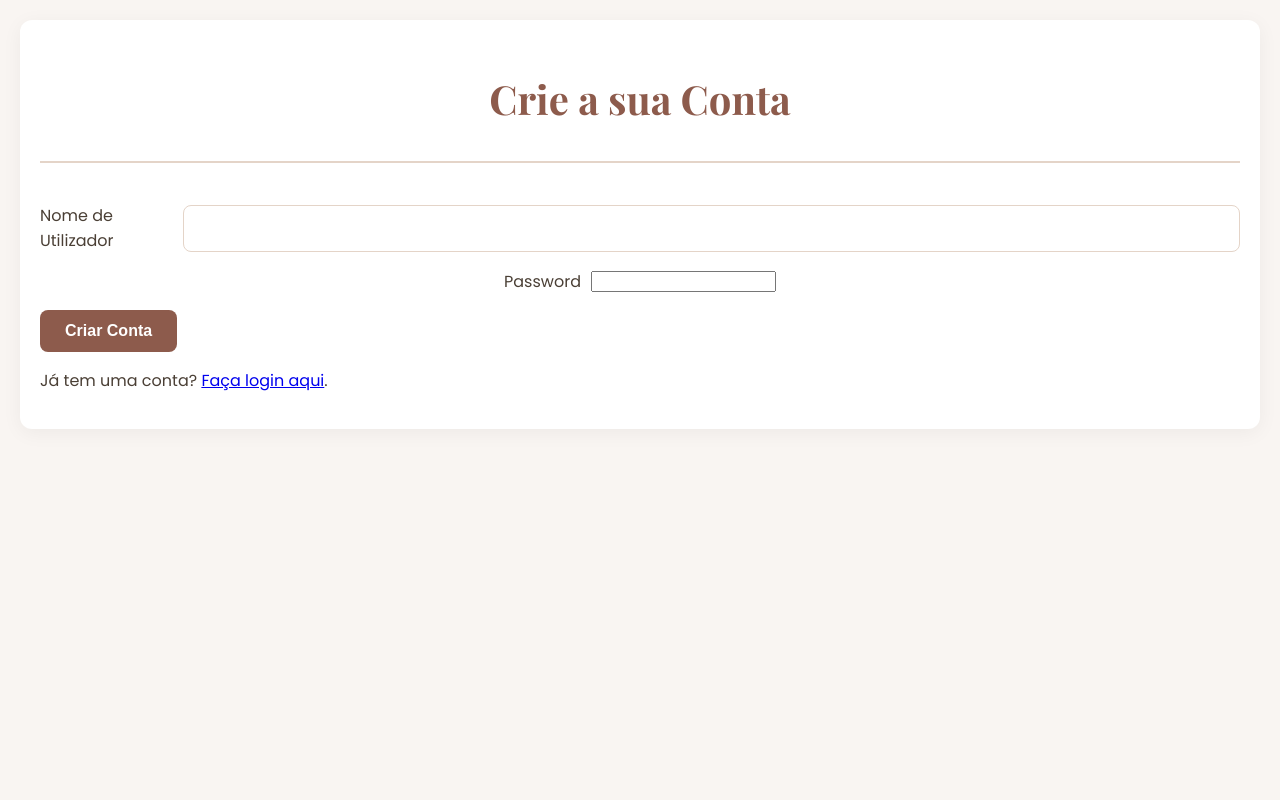
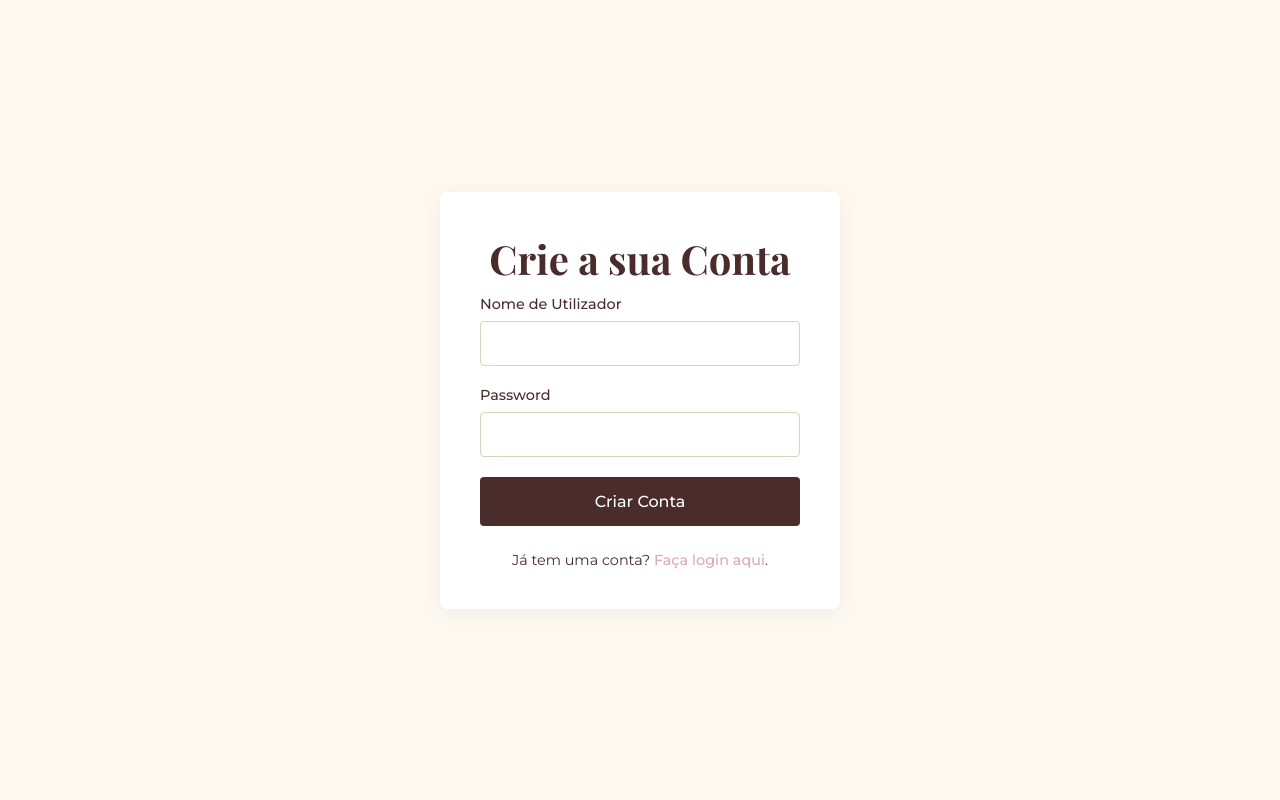
Before and after one commit to awaltmayer/doceria_sistema, a Flask app: page /register in a window 1280 px wide. Run offline with Flask 3, Linux system fonts and the light colour scheme.

Commit message:
css ajustado

```diff
--- a/static/style.css
+++ b/static/style.css
@@ -1,213 +1,134 @@
-/* Reset Básico e Fontes */
-@import url('https://fonts.googleapis.com/css2?family=Poppins:wght@400;600;700&family=Playfair+Display:wght@700&display=swap');
+/* Importar Fontes do Google */
+@import url('https://fonts.googleapis.com/css2?family=Playfair+Display:wght@700&family=Montserrat:wght@400;500&display=swap');
 
+/* Reset Básico e Cores */
 :root {
-    --cor-principal: #8D5B4C;
-    --cor-secundaria: #E4D4C8;
-    --cor-fundo: #F9F5F2;
-    --cor-texto: #4A3F35;
-    --cor-sucesso: #4CAF50;
-    --cor-info: #2196F3;
-    --cor-perigo: #f44336;
+    --background-color: #FDF8F0; /* Creme suave */
+    --text-color: #4A2C2A; /* Castanho chocolate */
+    --primary-color: #D9AAB7; /* Rosa suave */
+    --border-color: #dcd1c0;
+    --white: #ffffff;
+}
+
+* {
+    margin: 0;
+    padding: 0;
+    box-sizing: border-box;
 }
 
 body {
-    font-family: 'Poppins', sans-serif;
-    background-color: var(--cor-fundo);
-    color: var(--cor-texto);
-    margin: 0;
+    font-family: 'Montserrat', sans-serif;
+    background-color: var(--background-color);
+    color: var(--text-color);
+    display: flex;
+    justify-content: center;
+    align-items: center;
+    min-height: 100vh;
     padding: 20px;
-    line-height: 1.6;
 }
 
-.container {
-    max-width: 1200px;
-    margin: 0 auto;
-    padding: 20px;
-    background-color: #fff;
-    border-radius: 12px;
-    box-shadow: 0 4px 20px rgba(0,0,0,0.05);
-}
-
-header {
+/* Estrutura do Cartão de Login */
+.auth-container {
+    width: 100%;
+    max-width: 400px;
+    padding: 40px;
+    background-color: var(--white);
+    border-radius: 8px;
+    box-shadow: 0 4px 20px rgba(0, 0, 0, 0.05);
     text-align: center;
-    margin-bottom: 40px;
-    border-bottom: 2px solid var(--cor-secundaria);
-    padding-bottom: 20px;
 }
 
 header h1 {
     font-family: 'Playfair Display', serif;
-    color: var(--cor-principal);
     font-size: 2.5rem;
     margin-bottom: 10px;
 }
 
-/* Botões */
-.button-principal, button {
-    background-color: var(--cor-principal);
-    color: white;
-    padding: 12px 25px;
-    border: none;
-    border-radius: 8px;
-    font-weight: 600;
-    text-decoration: none;
-    cursor: pointer;
-    transition: background-color 0.3s, transform 0.2s;
+header p {
     font-size: 1rem;
+    color: #8a7a78;
+    margin-bottom: 30px;
 }
 
-.button-principal:hover, button:hover {
-    background-color: #6a4539;
-    transform: translateY(-2px);
+/* Formulário */
+.auth-form {
+    width: 100%;
+    display: flex;
+    flex-direction: column;
 }
 
-.button-carrinho {
-    display: inline-block;
-    margin-top: 10px;
-    padding: 10px 20px;
-    background-color: #fff;
-    color: var(--cor-principal);
-    border: 2px solid var(--cor-principal);
-    border-radius: 8px;
-    font-weight: 600;
-    text-decoration: none;
-    transition: background-color 0.3s, color 0.3s;
+.form-group {
+    text-align: left;
+    margin-bottom: 20px;
 }
 
-.button-carrinho:hover {
-    background-color: var(--cor-principal);
-    color: #fff;
+.form-group label {
+    display: block;
+    margin-bottom: 8px;
+    font-weight: 500;
+    font-size: 0.9rem;
 }
 
-/* Grid do Cardápio */
-.trufas-grid {
-    display: grid;
-    grid-template-columns: repeat(auto-fit, minmax(300px, 1fr));
-    gap: 30px;
+.form-group input {
+    width: 100%;
+    padding: 12px;
+    border: 1px solid var(--border-color);
+    border-radius: 4px;
+    font-family: 'Montserrat', sans-serif;
+    font-size: 1rem;
+    transition: border-color 0.3s, box-shadow 0.3s;
 }
 
-.trufa-card {
-    background-color: var(--cor-fundo);
-    border: 1px solid var(--cor-secundaria);
-    border-radius: 12px;
-    padding: 20px;
-    text-align: center;
-    box-shadow: 0 2px 10px rgba(0,0,0,0.05);
-    transition: transform 0.3s, box-shadow 0.3s;
+.form-group input:focus {
+    outline: none;
+    border-color: var(--primary-color);
+    box-shadow: 0 0 0 3px rgba(217, 170, 183, 0.2);
 }
 
-.trufa-card:hover {
-    transform: translateY(-5px);
-    box-shadow: 0 8px 25px rgba(0,0,0,0.1);
+button {
+    padding: 15px;
+    border: none;
+    border-radius: 4px;
+    background-color: var(--text-color);
+    color: var(--white);
+    font-family: 'Montserrat', sans-serif;
+    font-size: 1rem;
+    font-weight: 500;
+    cursor: pointer;
+    transition: background-color 0.3s;
 }
 
-.trufa-card img {
-    max-width: 100%;
-    height: 200px;
-    object-fit: cover;
-    border-radius: 8px;
-    margin-bottom: 15px;
+button:hover {
+    background-color: #3b2321;
 }
 
-.trufa-card h2 {
-    font-family: 'Playfair Display', serif;
-    color: var(--cor-principal);
-    margin: 10px 0;
+/* Links e Mensagens */
+.auth-switch {
+    margin-top: 25px;
+    font-size: 0.9rem;
 }
 
-.trufa-card .preco {
-    font-size: 1.2rem;
-    font-weight: 600;
-    color: var(--cor-texto);
-    margin: 10px 0;
+.auth-switch a {
+    color: var(--primary-color);
+    text-decoration: none;
+    font-weight: 500;
 }
 
-/* Formulários */
-.form-group {
-    margin: 15px 0;
-    display: flex;
-    align-items: center;
-    justify-content: center;
-    gap: 10px;
+.auth-switch a:hover {
+    text-decoration: underline;
 }
 
-input[type="number"], input[type="text"], input[type="tel"], textarea {
-    padding: 10px;
-    border-radius: 8px;
-    border: 1px solid var(--cor-secundaria);
-    font-family: 'Poppins', sans-serif;
-    font-size: 1rem;
-    width: 100%;
-    box-sizing: border-box;
+.flashes {
+    margin-bottom: 20px;
 }
 
-input[type="number"] {
-    width: 80px;
+.flash {
+    padding: 10px;
+    border-radius: 4px;
+    color: var(--white);
 }
 
-/* Página do Carrinho e Obrigado */
-.carrinho-tabela {
-    width: 100%;
-    border-collapse: collapse;
-    margin: 30px 0;
-}
-
-.carrinho-tabela th, .carrinho-tabela td {
-    padding: 15px;
-    text-align: left;
-    border-bottom: 1px solid var(--cor-secundaria);
-}
-
-.carrinho-tabela th {
-    background-color: var(--cor-fundo);
-    font-weight: 600;
-}
-
-.carrinho-tabela tfoot td {
-    font-size: 1.2rem;
-    font-weight: 700;
-}
-
-.checkout-form {
-    background-color: var(--cor-fundo);
-    padding: 30px;
-    border-radius: 12px;
-    margin-top: 30px;
-}
-
-.obrigado-container {
-    text-align: center;
-    padding: 40px 0;
-}
-
-.obrigado-container .endereco {
-    background: #eee;
-    padding: 15px;
-    border-radius: 8px;
-    display: inline-block;
-    margin-top: 10px;
-}
-
-/* Mensagens Flash */
-.flashes {
-    list-style: none;
-    padding: 0;
-    margin: 20px 0;
-}
-.flash {
-    padding: 15px;
-    margin-bottom: 15px;
-    border-radius: 8px;
-    color: white;
-}
-.flash.success { background-color: var(--cor-sucesso); }
-.flash.info { background-color: var(--cor-info); }
-.flash.danger { background-color: var(--cor-perigo); }
-
-/* Página de Boas-Vindas */
-.welcome-container {
-    text-align: center;
-    padding-top: 100px;
-    padding-bottom: 100px;
-}
+.flash.success { background-color: #28a745; }
+.flash.danger { background-color: #dc3545; }
+.flash.warning { background-color: #ffc107; color: #333;}
+.flash.info { background-color: #17a2b8; }
--- a/templates/login.html
+++ b/templates/login.html
@@ -7,7 +7,7 @@
     <link rel="stylesheet" href="{{ url_for('static', filename='style.css') }}">
 </head>
 <body>
-    <div class="container login-container">
+    <div class="auth-container">
         <header>
             <h1>Bem-vindo à Doceria</h1>
             <p>Por favor, faça login para continuar</p>
@@ -23,7 +23,7 @@
             {% endif %}
         {% endwith %}
 
-        <form method="POST" action="{{ url_for('login') }}" class="login-form">
+        <form method="POST" action="{{ url_for('login') }}" class="auth-form">
             <div class="form-group">
                 <label for="username">Utilizador</label>
                 <input type="text" id="username" name="username" required>
--- a/templates/register.html
+++ b/templates/register.html
@@ -7,7 +7,7 @@
     <link rel="stylesheet" href="{{ url_for('static', filename='style.css') }}">
 </head>
 <body>
-    <div class="container login-container">
+    <div class="auth-container">
         <header>
             <h1>Crie a sua Conta</h1>
         </header>
@@ -22,7 +22,7 @@
             {% endif %}
         {% endwith %}
 
-        <form method="POST" action="{{ url_for('register') }}" class="login-form">
+        <form method="POST" action="{{ url_for('register') }}" class="auth-form">
             <div class="form-group">
                 <label for="username">Nome de Utilizador</label>
                 <input type="text" id="username" name="username" required>
```
